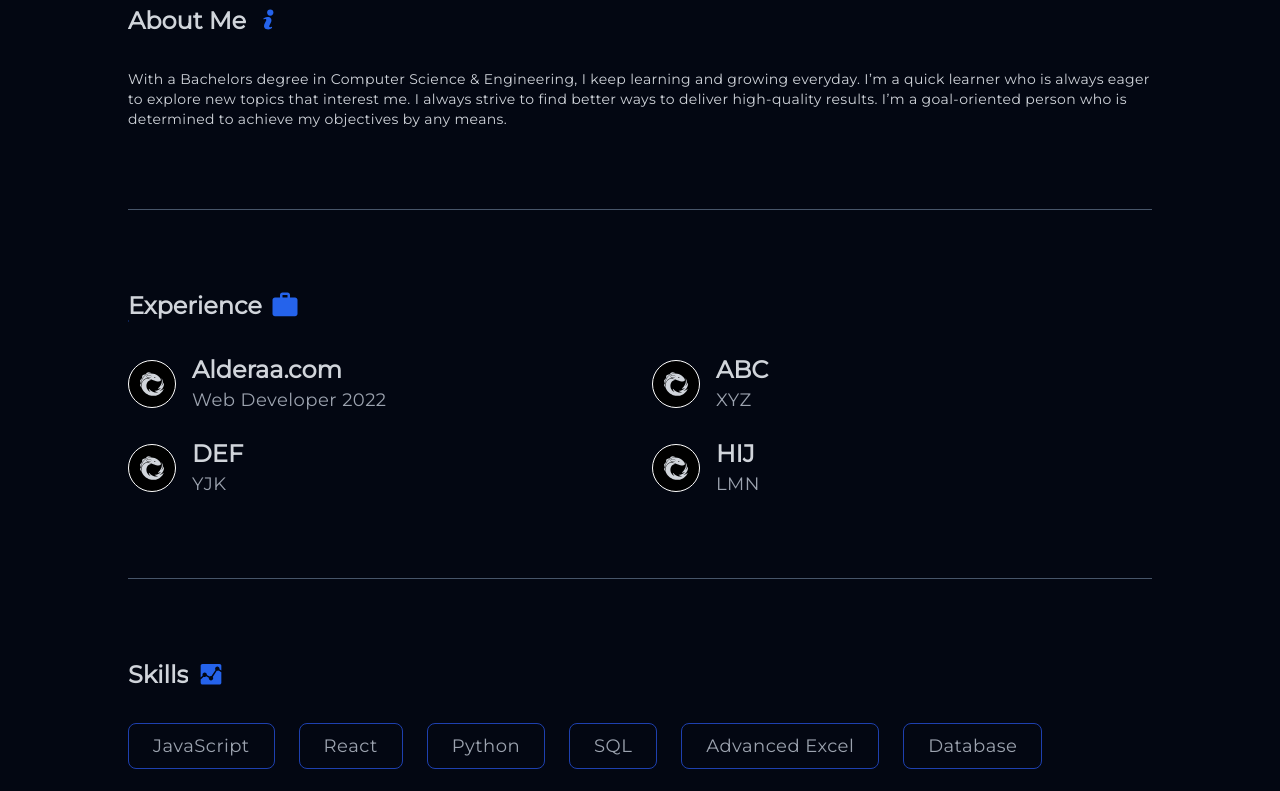
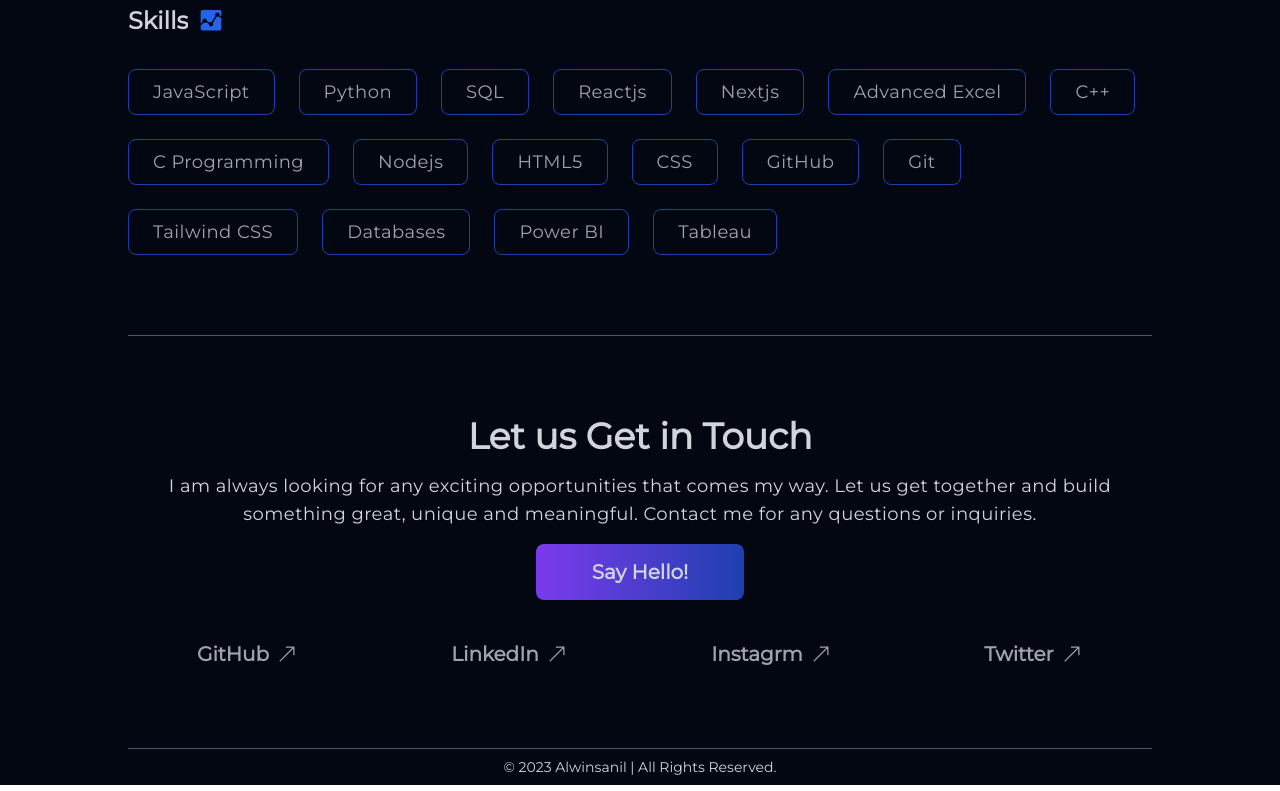
Before and after one commit to alwinsanil/Alwinsanil, a Next.js app: page / in a window 1280 px wide. Shown: the part 480-1271 px from the top of the page. Built offline with nearby package versions, Linux system fonts and the light colour scheme.

Commit message:
inter commit 1

```diff
--- a/app/page.tsx
+++ b/app/page.tsx
@@ -12,10 +12,10 @@ export default function Home() {
     <main className="w-full bg-gray-950 text-gray-300 px-4">
       <div className="max-w-screen-lg mx-auto lg:pt-10">
         <Banner />
-        <AboutMe />
-        <Experience />
+        {/* <AboutMe /> */}
+        {/* <Experience /> */}
         <Skills />
-        <Projects />
+        {/* <Projects /> */}
         <Contact />
         <Footer />
       </div>
--- a/components/Contact.tsx
+++ b/components/Contact.tsx
@@ -17,9 +17,9 @@ const Contact = () => {
         </div>
         <div className='mt-10 items-center grid grid-cols-2 md:grid-cols-4 gap-6'>
             <Socials name='GitHub' url='https://github.com/alwinsanil' />
-            <Socials name='LinkedIn' url='https://github.com/alwinsanil' />
-            <Socials name='Instagrm' url='https://github.com/alwinsanil' />
-            <Socials name='Twitter' url='https://github.com/alwinsanil' />
+            <Socials name='LinkedIn' url='https://www.linkedin.com/in/alwin-sanil-63a27a210/' />
+            <Socials name='Instagrm' url='https://www.instagram.com/alwin.sanil/?hl=en' />
+            <Socials name='Twitter' url='https://www.linkedin.com/in/alwin-sanil-63a27a210/' />
         </div>
     </div>
   )
--- a/components/Skills.tsx
+++ b/components/Skills.tsx
@@ -8,13 +8,23 @@ const Skills = () => {
     <div className='wrapper'>
         <Title text='Skills' icon={<DiGoogleAnalytics />} />
         <div className='flex gap-6 flex-wrap'>
-            <SkillCard name='JavaScript' url='https://developer.mozilla.org/en-US/docs/Web/JavaScript' />
-            <SkillCard name='React' url='https://developer.mozilla.org/en-US/docs/Web/JavaScript' />
-            <SkillCard name='Python' url='https://developer.mozilla.org/en-US/docs/Web/JavaScript' />
-            <SkillCard name='SQL' url='https://developer.mozilla.org/en-US/docs/Web/JavaScript' />
-            <SkillCard name='Advanced Excel' url='https://developer.mozilla.org/en-US/docs/Web/JavaScript' />
-            <SkillCard name='Database' url='https://developer.mozilla.org/en-US/docs/Web/JavaScript' />
-            <SkillCard name='Power BI' url='https://developer.mozilla.org/en-US/docs/Web/JavaScript' />
+            <SkillCard name='JavaScript' url='https://github.com/alwinsanil' />
+            <SkillCard name='Python' url='https://github.com/alwinsanil' />
+            <SkillCard name='SQL' url='https://github.com/alwinsanil' />
+            <SkillCard name='Reactjs' url='https://github.com/alwinsanil' />
+            <SkillCard name='Nextjs' url='https://github.com/alwinsanil' />
+            <SkillCard name='Advanced Excel' url='https://github.com/alwinsanil' />
+            <SkillCard name='C++' url='https://github.com/alwinsanil' />
+            <SkillCard name='C Programming' url='https://github.com/alwinsanil' />
+            <SkillCard name='Nodejs' url='https://github.com/alwinsanil' />
+            <SkillCard name='HTML5' url='https://github.com/alwinsanil' />
+            <SkillCard name='CSS' url='https://github.com/alwinsanil' />
+            <SkillCard name='GitHub' url='https://github.com/alwinsanil' />
+            <SkillCard name='Git' url='https://github.com/alwinsanil' />
+            <SkillCard name='Tailwind CSS' url='https://github.com/alwinsanil' />
+            <SkillCard name='Databases' url='https://github.com/alwinsanil' />
+            <SkillCard name='Power BI' url='https://github.com/alwinsanil' />
+            <SkillCard name='Tableau' url='https://github.com/alwinsanil' />
         </div>
     </div>
   )
```
